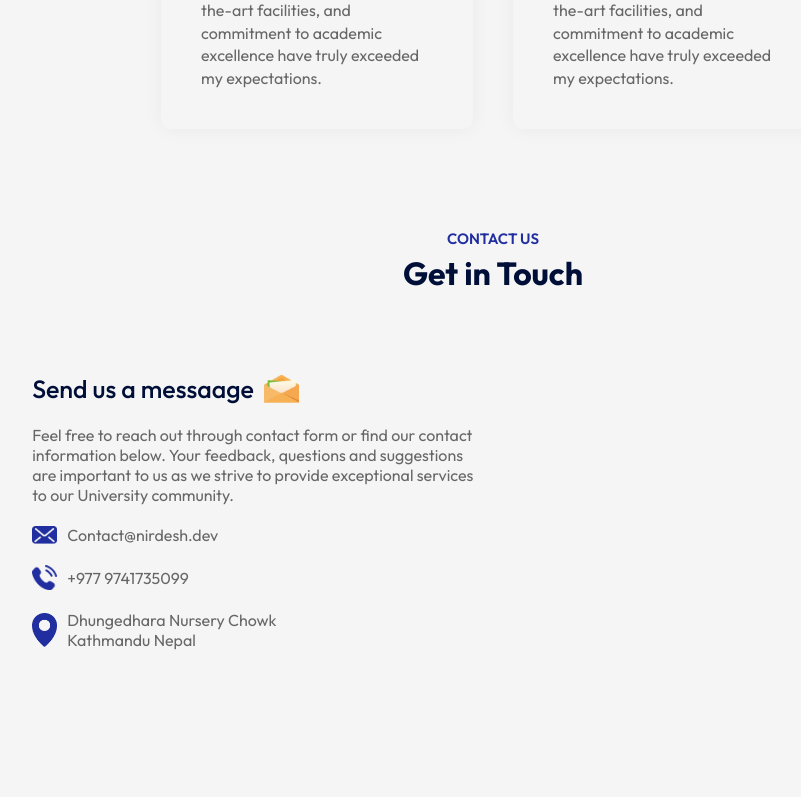
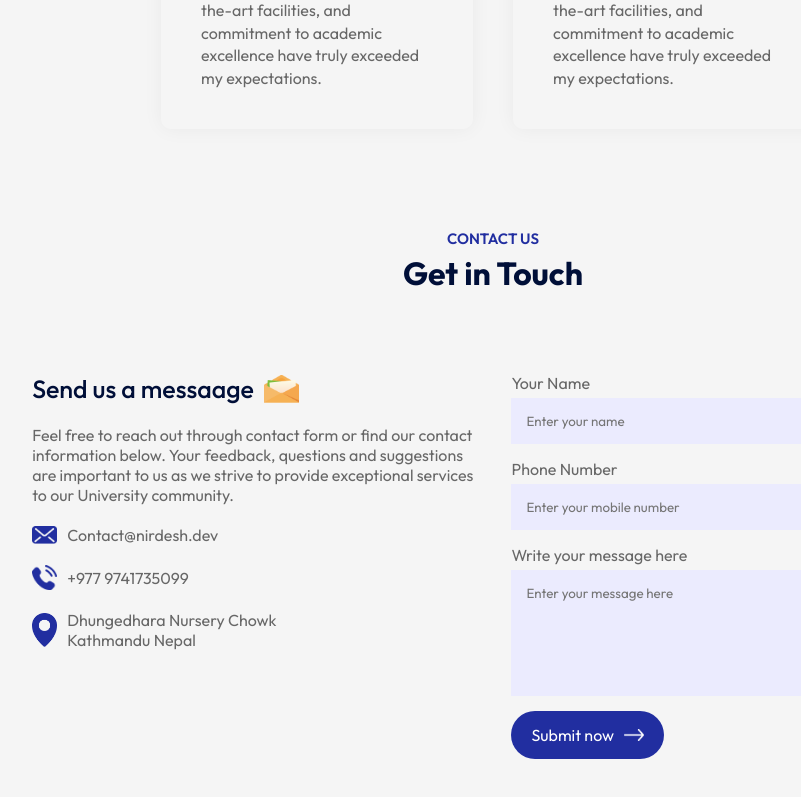
Before and after one commit to JoshiNirdesh/Education-, a React (Vite) app: page / in a window 1280 px wide. Shown: the part 2856-3653 px from the top of the page, without its empty margins (147-948 px from the left). Before the commit the page ends 3606 px from the top, so only its background shows below. Built offline with nearby package versions, Linux system fonts and the light colour scheme.

Commit message:
contact us

```diff
--- a/src/components/contact/Contact.jsx
+++ b/src/components/contact/Contact.jsx
@@ -5,8 +5,12 @@ import msg_icon from "../../assets/msg-icon.png"
 import mail_icon from "../../assets/mail-icon.png"
 import phone_icon from "../../assets/phone-icon.png"
 import location_icon from "../../assets/location-icon.png"
+import white_arrow from "../../assets/white-arrow.png"
 
 const Contact = () => {
+    const handleClick = () => {
+
+    }
     return (
         <div className='contact'>
             <div className="contact-col">
@@ -18,7 +22,17 @@ const Contact = () => {
                     <li><img src={location_icon} alt="" />Dhungedhara Nursery Chowk <br />Kathmandu Nepal</li>
                 </ul>
             </div>
-
+            <div className="contact-col">
+                <form>
+                    <label htmlFor="">Your Name</label>
+                    <input type="text" name="name" placeholder='Enter your name' required />
+                    <label htmlFor="">Phone Number</label>
+                    <input type="tel" name='phone' placeholder='Enter your mobile number' required />
+                    <label htmlFor="">Write your message here</label>
+                    <textarea name="message" rows={6} placeholder='Enter your message here' id="" required></textarea>
+                    <button type='submit' className='btn dark-btn' onClick={handleClick}>Submit now <img src={white_arrow} alt="" /></button>
+                </form>
+            </div>
         </div>
     )
 }
--- a/src/components/contact/contact.css
+++ b/src/components/contact/contact.css
@@ -40,3 +40,22 @@
     width: 25px;
     margin-right: 10px;
 }
+
+.contact form input,
+.contact form textarea {
+    display: block;
+    width: 100%;
+    background-color: #ebebfe;
+    padding: 15px;
+    border: 0;
+    outline: 0;
+    margin-bottom: 15px;
+    margin-top: 5px;
+    resize: none;
+
+}
+
+.contact-col span {
+    display: block;
+    margin: 20px 0px;
+}
```
